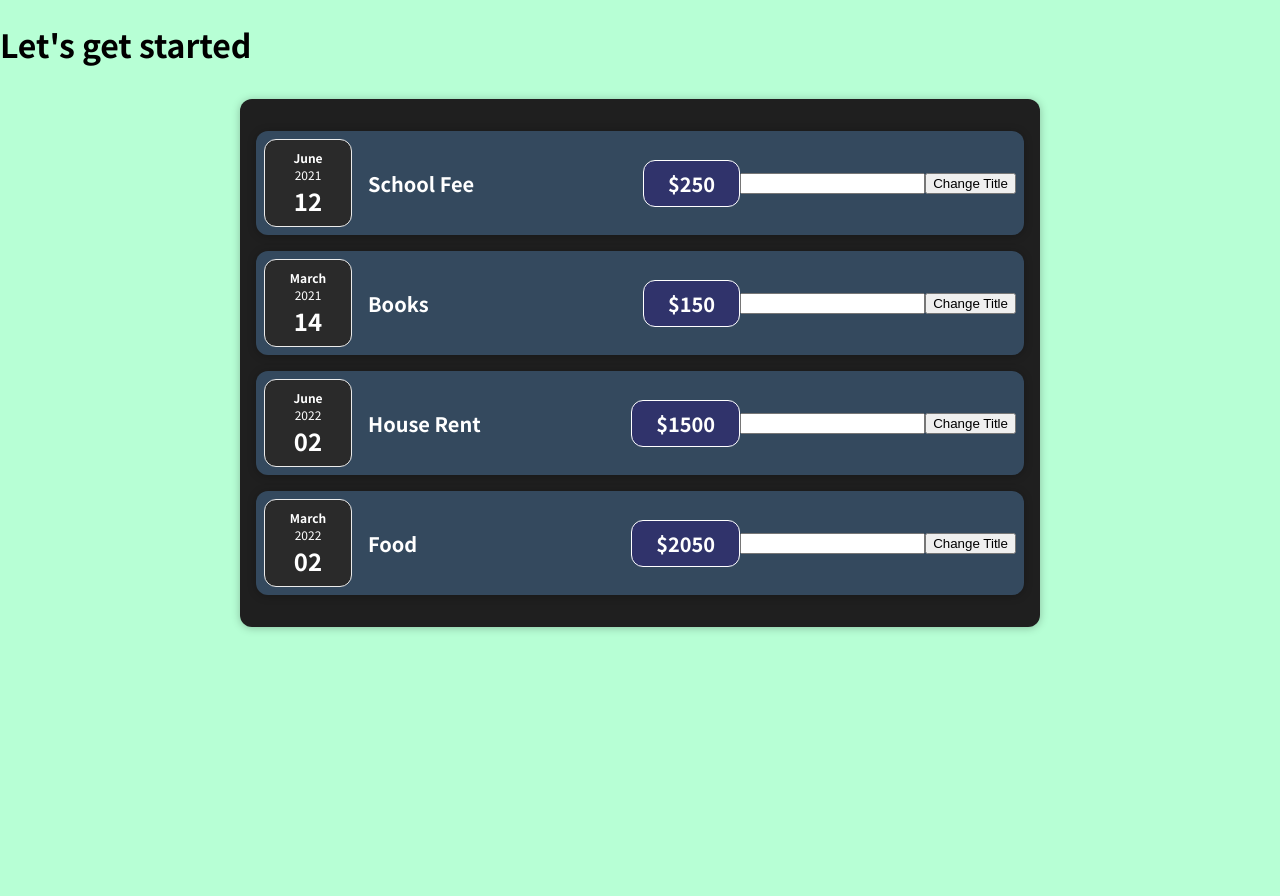
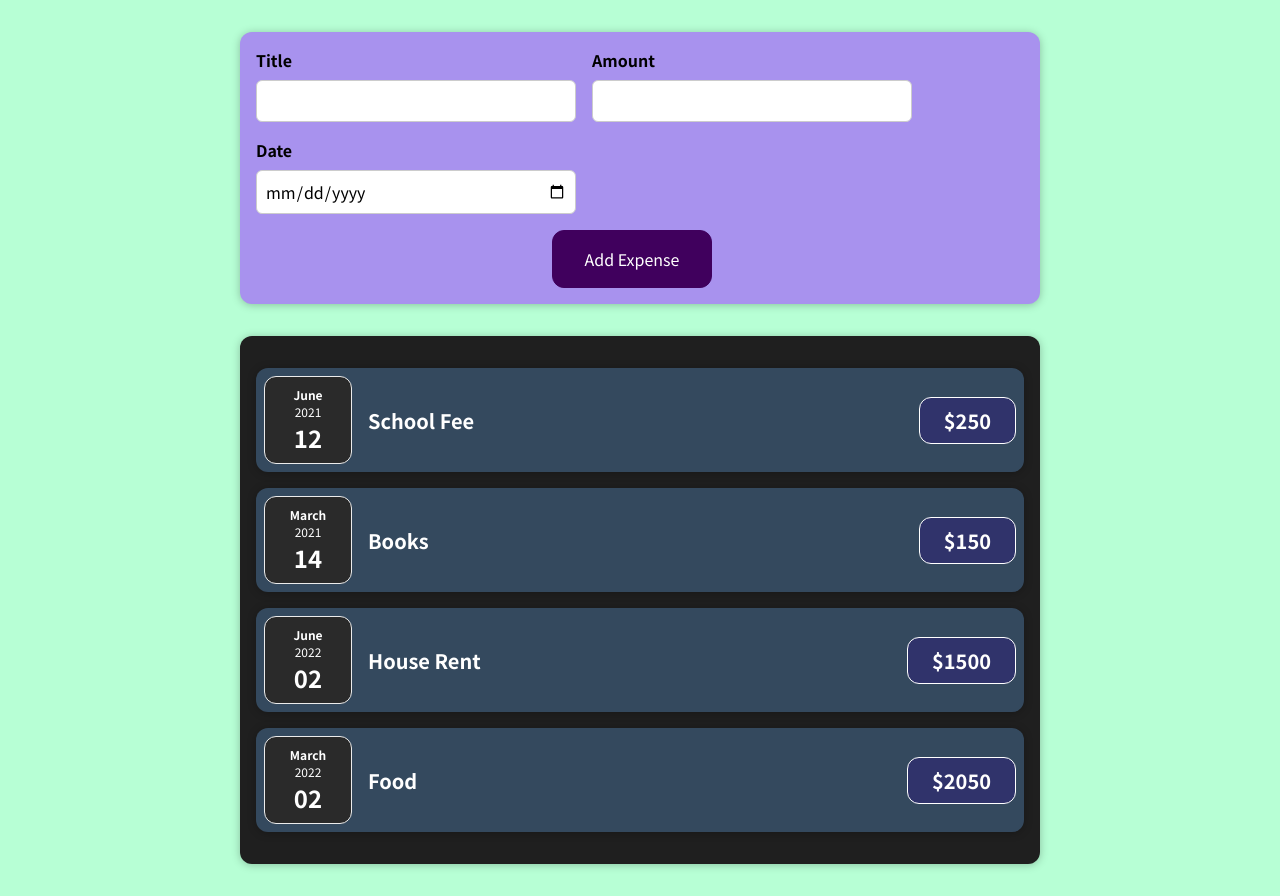
Before and after one commit to gyawali9/expense-tracker-react, a React (Create React App) app: page / in a window 1280 px wide. Before the commit the page ends 800 px from the top, so only its background shows below. Built offline with nearby package versions, Linux system fonts and the light colour scheme.

Commit message:
Adding form component

```diff
--- a/src/App.js
+++ b/src/App.js
@@ -1,5 +1,6 @@
 import React from 'react'
 import Expenses from './components/Expenses/Expenses'
+import NewExpense from './components/NewExpense/NewExpense';
 
 const App = () => {
 
@@ -12,7 +13,7 @@ const App = () => {
 
   return (
     <>
-      <h1>Let's get started</h1>
+      <NewExpense/>
       <Expenses item={expenses}/>
     </>
   )
--- a/src/components/Expenses/ExpenseItem.js
+++ b/src/components/Expenses/ExpenseItem.js
@@ -1,30 +1,17 @@
-import React, { useState } from 'react'
+import React from 'react'
 import ExpenseDate from './ExpenseDate'
 import Card from '../UI/Card'
 import './ExpenseItem.css'
 
 const ExpenseItem = (props) => {
-  const [newTitle, setNewTitle] = useState("");
-  const [title, setTitle] = useState(props.title);
-
-  const clickHandler = () =>{
-    setTitle(newTitle);
-  }
-
-  const changeHandler = (e) =>{
-    setNewTitle(e.target.value)
-  }
-
 
   return (
     <Card className='expense-item'>
         <ExpenseDate date={props.date} />
         <div className='expense-item__description'>
-            <h2>{title}</h2>
+            <h2>{props.title}</h2>
             <div className='expense-item__price'>${props.amount}</div>
         </div>
-        <input onChange={changeHandler} type="text" value={newTitle} />
-        <button onClick={clickHandler}>Change Title</button>
     </Card>
   )
 }
--- /dev/null
+++ b/src/components/NewExpense/ExpenseForm.css
@@ -0,0 +1,22 @@
+.new-expense__controls{
+    display: flex;
+    flex-wrap: wrap;
+    gap: 1rem;
+    margin-bottom: 1rem;
+    text-align: left;
+}
+.new-expense__control label{
+    font-weight: bold;
+    margin-bottom: 0.5rem;
+    display: block;
+}
+.new-expense__control input{
+    font: inherit;
+    padding: 0.5rem;
+    border-radius: 6px;
+    border: 1px solid #ccc;
+    width: 20rem;
+}
+.new-expense__actions{
+    text-align: right;
+}
--- /dev/null
+++ b/src/components/NewExpense/ExpenseForm.js
@@ -0,0 +1,27 @@
+import React from 'react'
+import './ExpenseForm.css'
+const ExpenseForm = () => {
+  return (
+    <form>
+        <div className="new-expense__controls">
+            <div className="new-expense__control">
+                <label>Title</label>
+                <input type="text"  />
+            </div>
+            <div className="new-expense__control">
+                <label>Amount</label>
+                <input type="number" min="0.01" steps="0.01"/>
+            </div>
+            <div className="new-expense__control">
+                <label>Date</label>
+                <input type="date"  />
+            </div>
+        </div>
+        <div className="new-expense__action">
+            <button type='submit'>Add Expense</button>
+        </div>
+    </form>
+  )
+}
+
+export default ExpenseForm
--- /dev/null
+++ b/src/components/NewExpense/NewExpense.css
@@ -0,0 +1,34 @@
+.new-expense{
+    background-color: #a892ee;
+    padding: 1rem;
+    margin: 2rem auto;
+    width: 50rem;
+    max-width: 95%;
+    border-radius: 12px;
+    text-align: center;
+    box-shadow: 0 1px 8px rgba(0,0,0,0.25);
+}
+.new-expense button{
+    font: inherit;
+    cursor: pointer;
+    padding: 1rem 2rem;
+    border: 1px solid #40005d;
+    background-color:#40005d;
+    color: white;
+    border-radius: 12px;
+    margin-right: 1rem;
+}
+.new-expense button:hover,
+.new-expense button:active{
+    background-color: #510674;
+    border-color: #510674;
+}
+.new-expense button.alternative{
+    color: #220131;
+    border-color: transparent;
+    background-color: transparent
+}
+.new-expense button.alternative:hover,
+.new-expense button.alternative:active{
+    background-color: #ddb3f8;
+}
--- /dev/null
+++ b/src/components/NewExpense/NewExpense.js
@@ -0,0 +1,12 @@
+import React from 'react'
+import ExpenseForm from './ExpenseForm'
+import './NewExpense.css'
+const NewExpense = () => {
+  return (
+    <div className='new-expense'>
+        <ExpenseForm />
+    </div>
+  )
+}
+
+export default NewExpense
```
